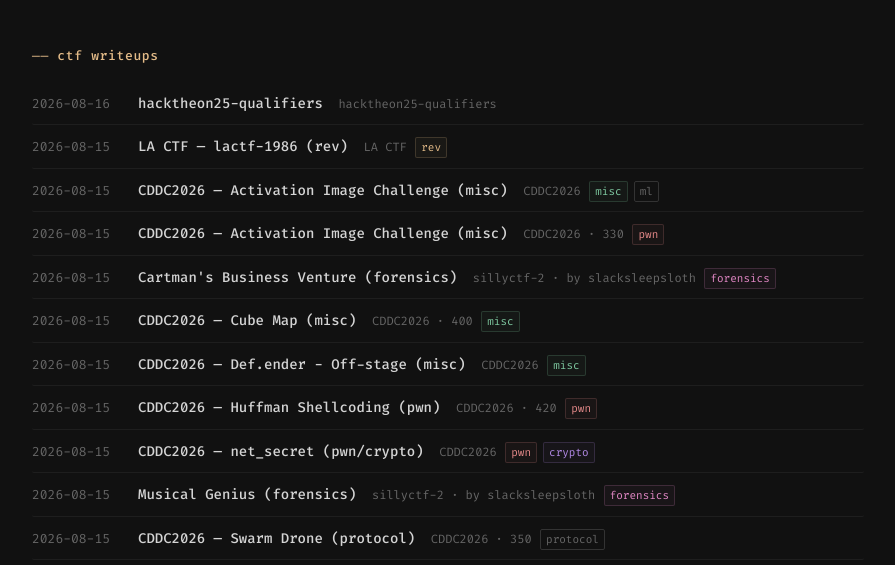
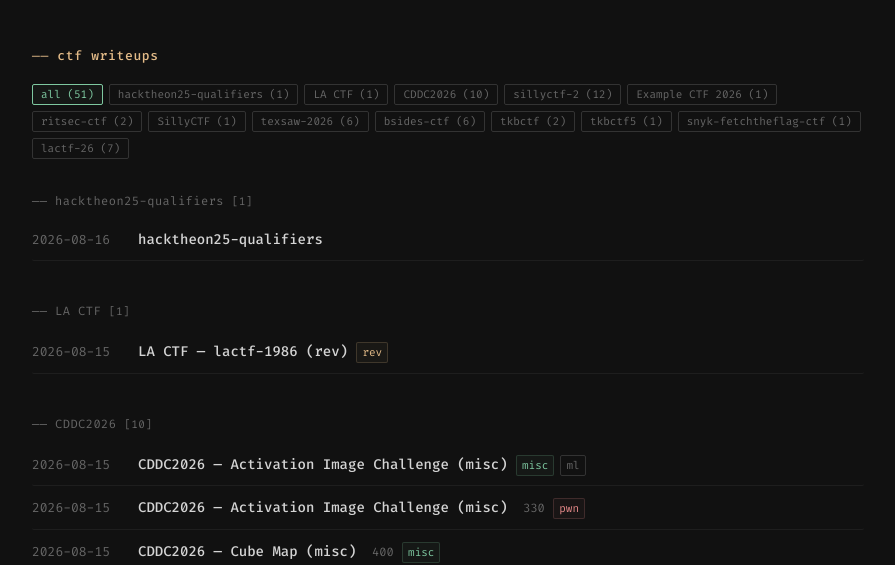
Before and after one commit to NUTFLAGGERS/website, an Astro site: page /writeups in a window 1280 px wide. Shown: the part 250-815 px from the top of the page, without its empty margins (192-1087 px from the left). Built offline with nearby package versions, Linux system fonts and the light colour scheme; Astro itself is replaced by a stand-in of ours.

Commit message:
feat:writeups filter and organization

```diff
--- a/src/pages/writeups/index.astro
+++ b/src/pages/writeups/index.astro
@@ -7,15 +7,42 @@
 writeups.sort((a, b) => new Date(b.data.pubDate).getTime() - new Date(a.data.pubDate).getTime());
 const baseUrl = import.meta.env.BASE_URL;
 const base = baseUrl.endsWith('/') ? baseUrl : `${baseUrl}/`;
+
+// Group writeups by CTF event
+const grouped = new Map<string, typeof writeups>();
+for (const w of writeups) {
+  const ctf = w.data.event || 'Other';
+  if (!grouped.has(ctf)) grouped.set(ctf, []);
+  grouped.get(ctf)!.push(w);
+}
+
+// Sort groups by most recent writeup date (newest first)
+const sortedGroups = [...grouped.entries()].sort((a, b) => {
+  const latestA = new Date(a[1][0].data.pubDate).getTime();
+  const latestB = new Date(b[1][0].data.pubDate).getTime();
+  return latestB - latestA;
+});
 ---
 
 <BaseLayout title="CTF Writeups — NUTFLAGGERS" description="Detailed cybersecurity CTF writeups, challenge solutions, and exploit walkthroughs.">
   <section id="writeups">
     <div class="section-title">── ctf writeups</div>
-    {writeups.length > 0 ? (
-      writeups.map((w) => {
+
+    <div class="ctf-filters" role="group" aria-label="Filter by CTF">
+      <button class="ctf-filter-btn active" data-filter="all" type="button">all ({writeups.length})</button>
+      {sortedGroups.map(([ctf, items]) => (
+        <button class="ctf-filter-btn" data-filter={ctf} type="button">
+          {ctf} ({items.length})
+        </button>
+      ))}
+    </div>
+
+    {sortedGroups.length > 0 ? (
+      sortedGroups.map(([ctf, items]) => (
+        <div class="ctf-group" data-ctf={ctf}>
+          <div class="ctf-group-header">── {ctf} <span class="ctf-count">[{items.length}]</span></div>
+          {items.map((w) => {
             const metaParts: string[] = [];
-        if (w.data.event) metaParts.push(w.data.event);
             if (w.data.author) metaParts.push(`by ${w.data.author}`);
             if (w.data.score) metaParts.push(w.data.score);
             const metaText = metaParts.join(' · ');
@@ -38,9 +65,45 @@
                 searchKeywords={searchTerms}
               />
             );
-      })
+          })}
+        </div>
+      ))
     ) : (
       <p class="empty-msg">More content coming soon!</p>
     )}
   </section>
 </BaseLayout>
+
+<script>
+  function setupCtfFilters() {
+    const buttons = document.querySelectorAll('.ctf-filter-btn');
+    const groups = document.querySelectorAll('.ctf-group');
+    if (!buttons.length || !groups.length) return;
+
+    buttons.forEach((btn) => {
+      btn.addEventListener('click', () => {
+        const filter = (btn as HTMLElement).dataset.filter;
+
+        buttons.forEach((b) => b.classList.remove('active'));
+        btn.classList.add('active');
+
+        groups.forEach((g) => {
+          const group = g as HTMLElement;
+          if (filter === 'all' || group.dataset.ctf === filter) {
+            group.classList.remove('hidden');
+          } else {
+            group.classList.add('hidden');
+          }
+        });
+
+        const searchInput = document.getElementById('searchInput') as HTMLInputElement | null;
+        if (searchInput) {
+          searchInput.dispatchEvent(new Event('input'));
+        }
+      });
+    });
+  }
+
+  setupCtfFilters();
+  document.addEventListener('astro:page-load', setupCtfFilters);
+</script>
--- a/src/styles/global.css
+++ b/src/styles/global.css
@@ -340,6 +340,59 @@
   display: none !important;
 }
 
+/* CTF group filtering */
+.ctf-filters {
+  display: flex;
+  flex-wrap: wrap;
+  gap: 6px;
+  margin-bottom: 24px;
+}
+
+.ctf-filter-btn {
+  font-family: inherit;
+  font-size: 11px;
+  color: var(--dim);
+  background: transparent;
+  border: 1px solid #333;
+  border-radius: 2px;
+  padding: 2px 8px;
+  cursor: pointer;
+  user-select: none;
+  transition: all 0.15s ease;
+}
+
+.ctf-filter-btn:hover {
+  color: var(--fg);
+  border-color: var(--dim);
+}
+
+.ctf-filter-btn.active {
+  color: var(--link);
+  border-color: var(--link);
+  background: #7ec8a00a;
+}
+
+.ctf-group {
+  margin-bottom: 32px;
+}
+
+.ctf-group.hidden {
+  display: none !important;
+}
+
+.ctf-group-header {
+  color: var(--dim);
+  font-size: 12px;
+  letter-spacing: 0.04em;
+  margin-bottom: 8px;
+  padding-top: 8px;
+}
+
+.ctf-count {
+  color: var(--dim);
+  font-size: 11px;
+}
+
 /* Cursor blinking animation */
 .cursor {
   display: inline-block;
```
Lines whose indentation alone changed are shown as unchanged.
